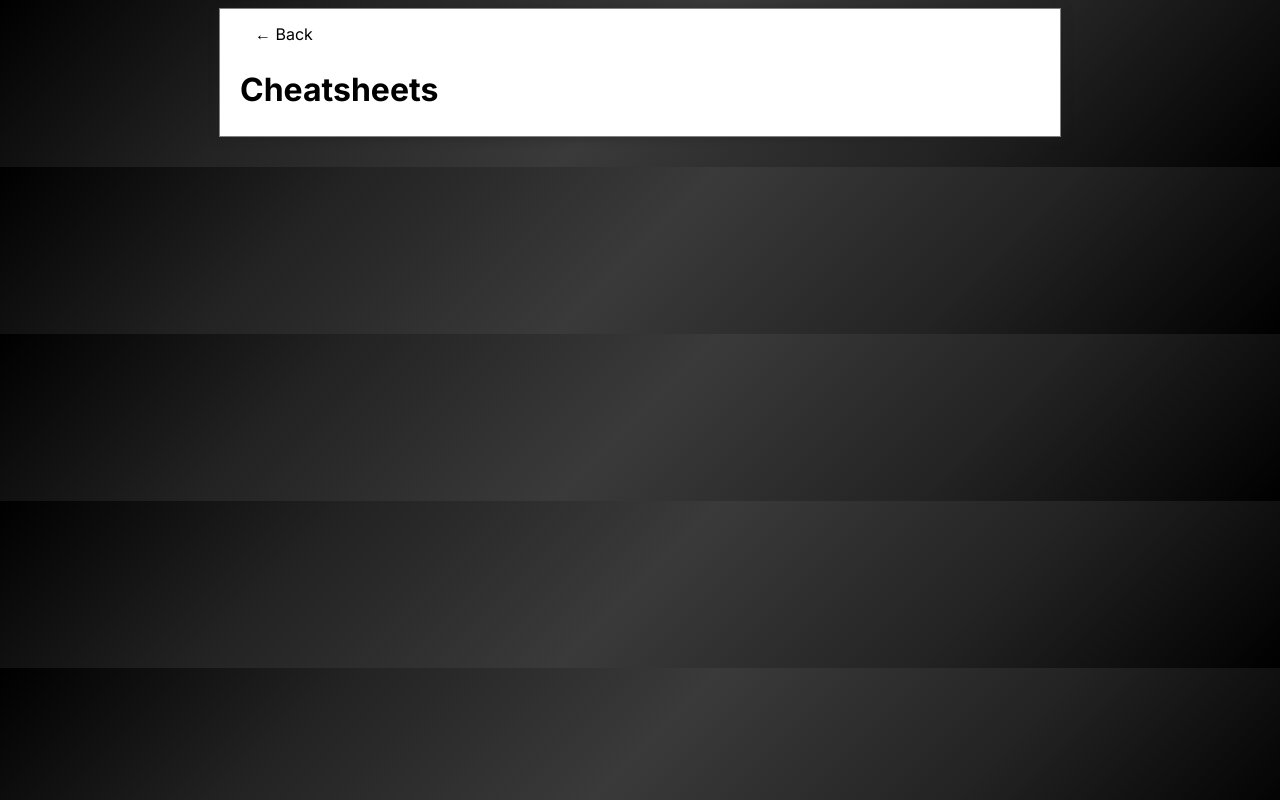
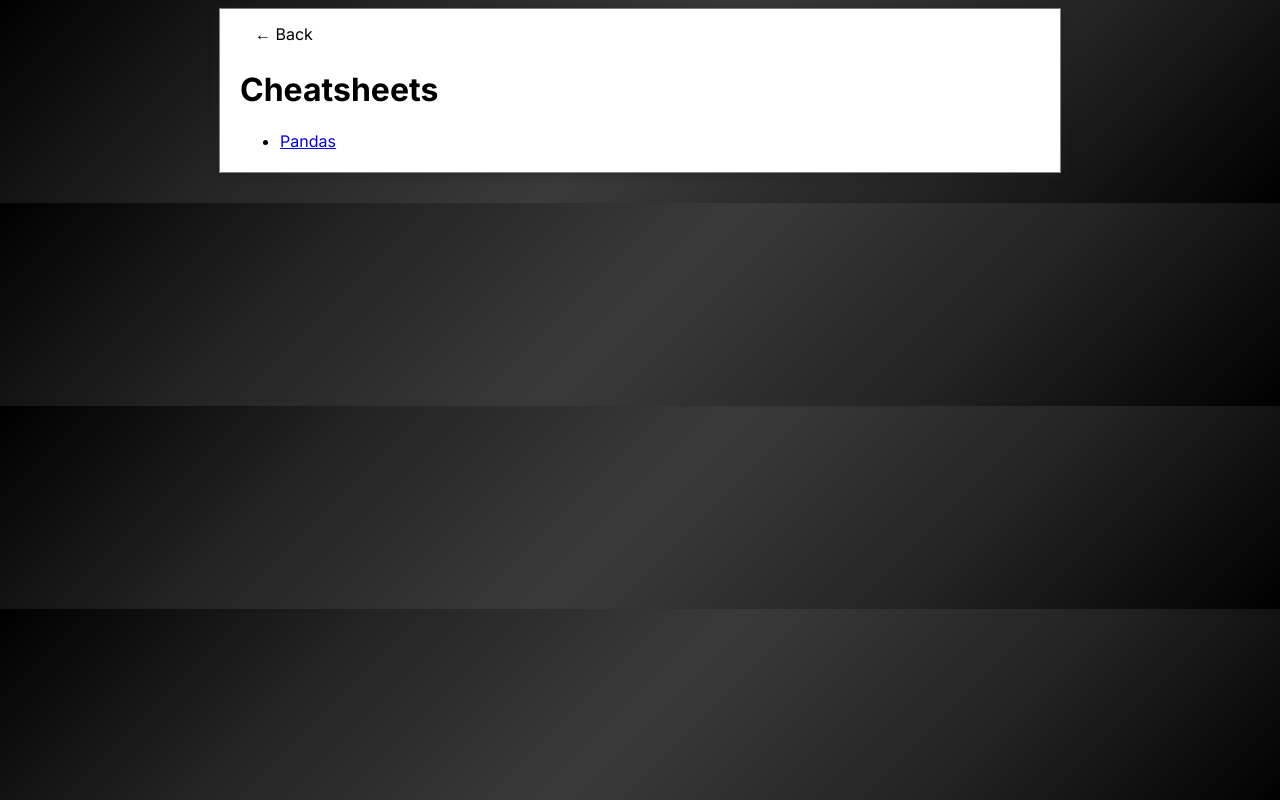
Before and after one commit to kaan-sirin/personlig, a Next.js app in the folder personlig/: page /cheatsheets in a window 1280 px wide. Built offline with nearby package versions, Linux system fonts and the light colour scheme.

Commit message:
added pandas cheatsheet

```diff
--- a/personlig/src/app/cheatsheets/page.tsx
+++ b/personlig/src/app/cheatsheets/page.tsx
@@ -18,5 +18,8 @@ export default function Page() {
         <Link style={{color: 'black', textDecoration:'none' }} href="/"> &larr; Back</Link>
         </div>
         <h1>Cheatsheets</h1>
+        <ul>
+            <li><Link href="https://colab.research.google.com/drive/1PAOwA-SZrhPndyksl8Um32z0ghBwtKG9?usp=sharing">Pandas</Link></li>
+        </ul>
     </div >)
 }
```
